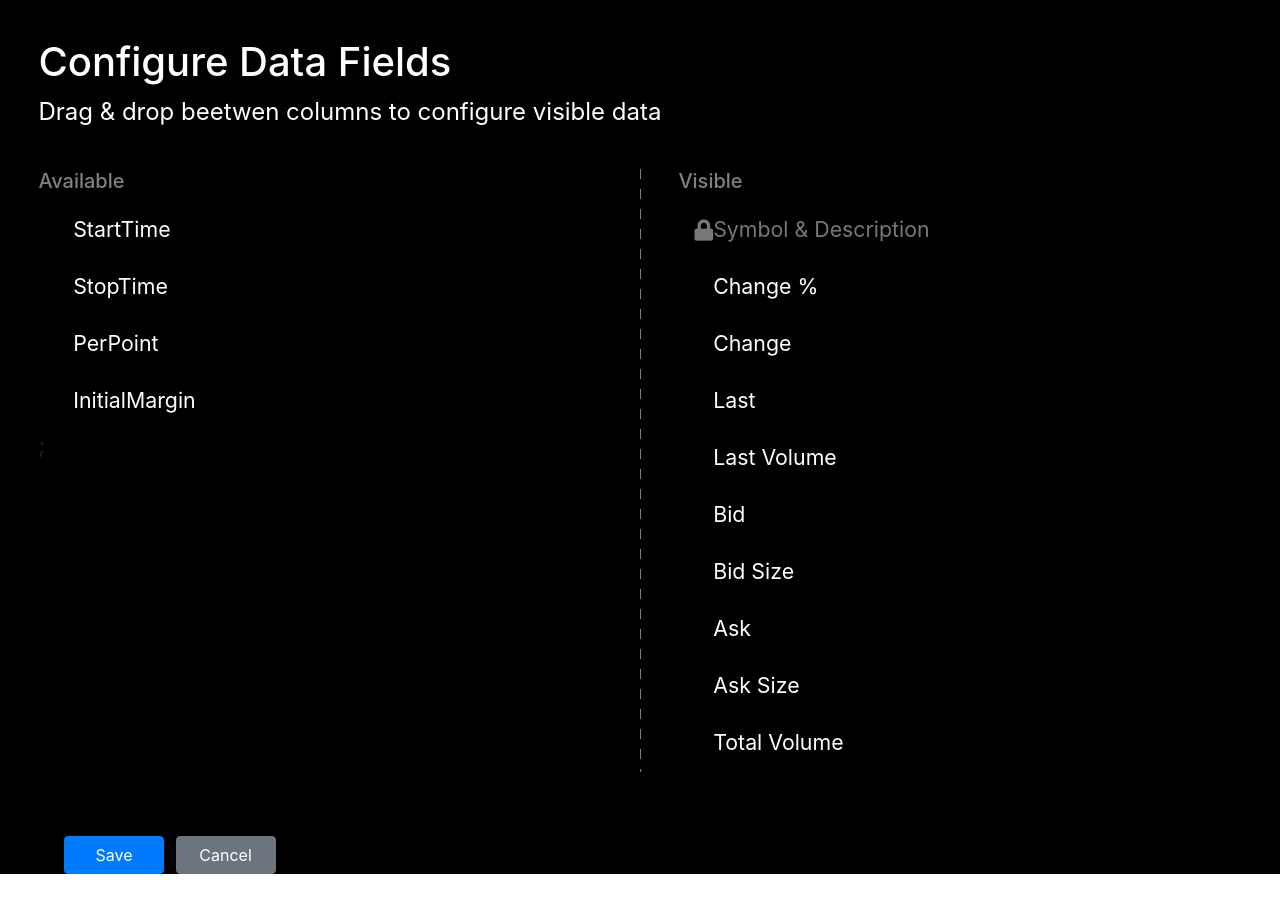
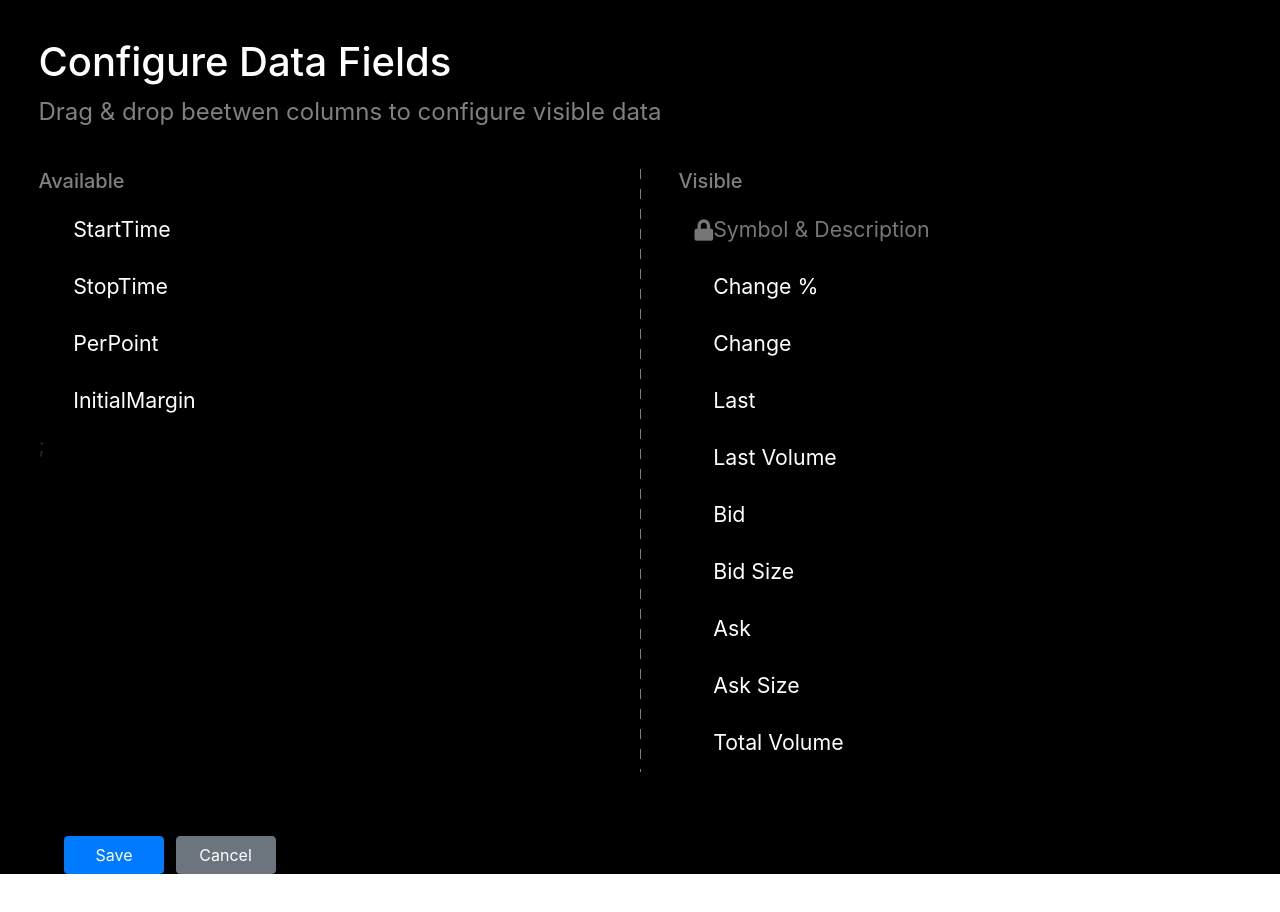
Before and after one commit to idimac/testDragAndDrop, a React (Create React App) app: page / in a window 1280 px wide. Shown: the top 912 px of the page. Built offline with nearby package versions, Linux system fonts and the light colour scheme.

Commit message:
fix colors

```diff
--- a/src/App.css
+++ b/src/App.css
@@ -15,11 +15,12 @@
   align-items: top;
   padding: 3%;
   justify-content: left;
-  color: white;
+  color: #fff;;
 }
 .Subheader {
   margin:0;
   font-size: 18pt;
+  color: gray;
 }
 .DraggableList {
   position: relative;
```
